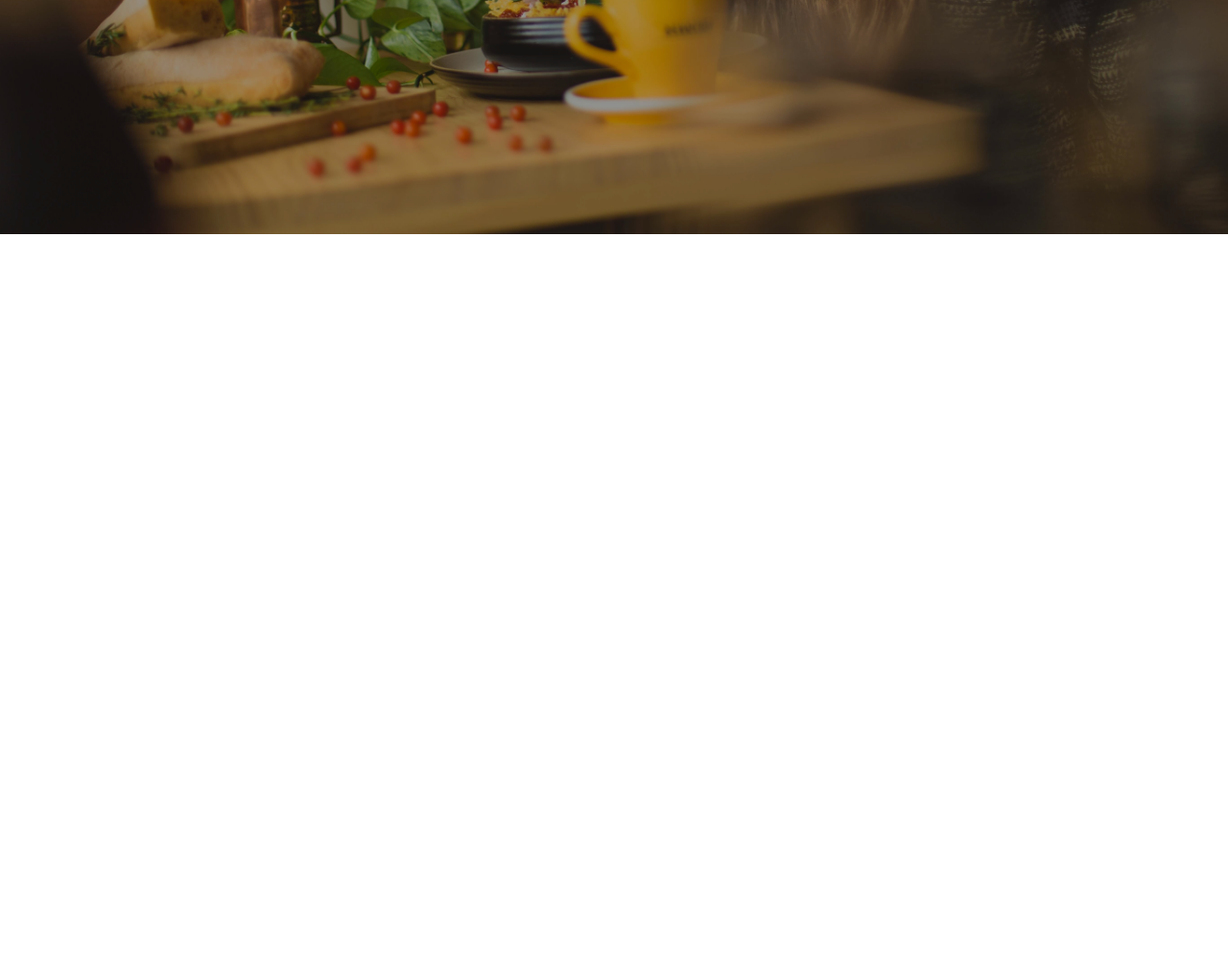
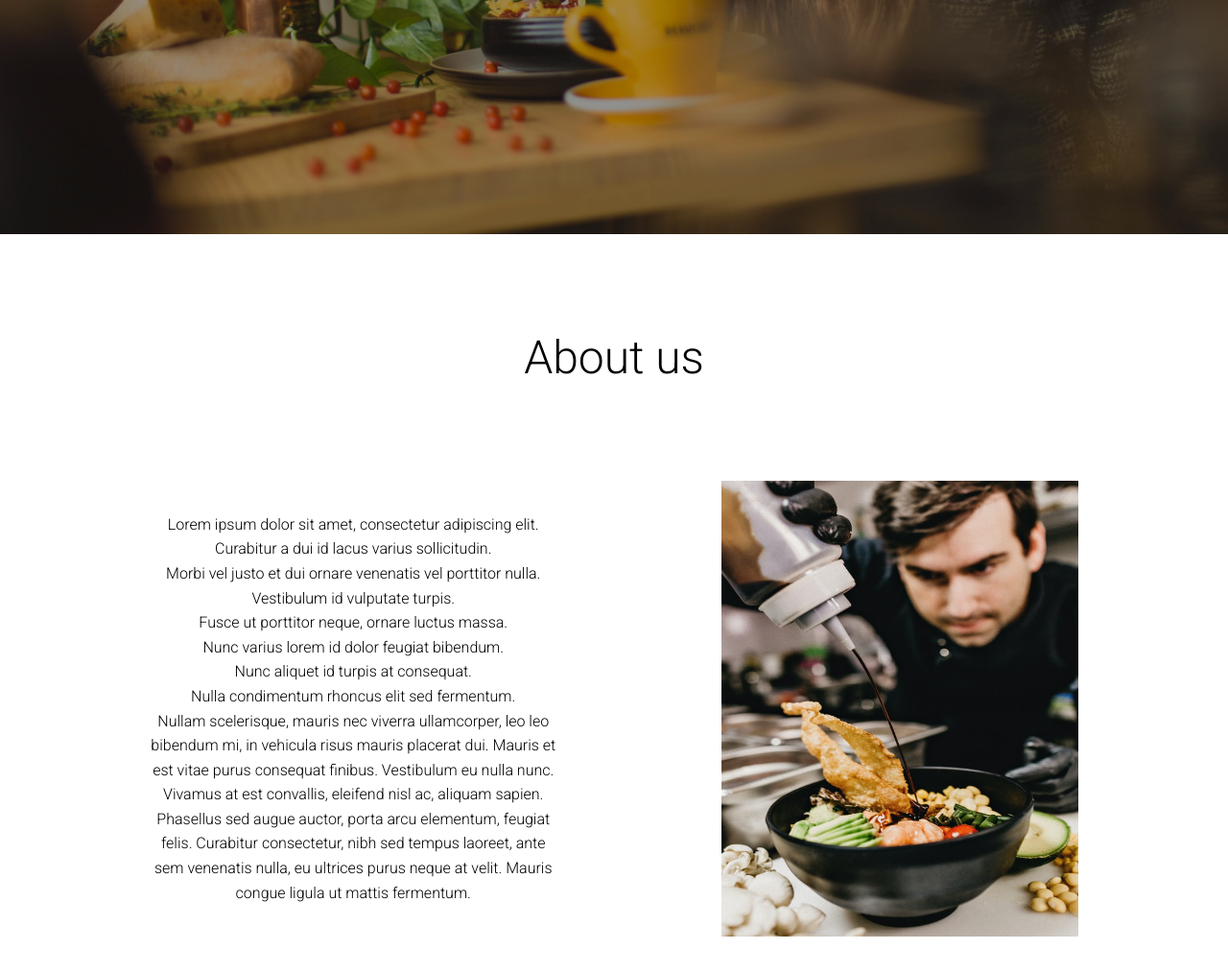
Before and after one commit to karol-wolski/restaurant, a website: page src/index.html in a window 1280 px wide. Shown: the part 556-1570 px from the top of the page at 96% size. Before the commit the page ends 800 px from the top, so only its background shows below. Drawn offline with nearby package versions, Linux system fonts and the light colour scheme; files that its build step writes are made by us from their sources; files whose address does not match are found by name.

Commit message:
feat: about us (#3)

```diff
--- a/src/index.html
+++ b/src/index.html
@@ -20,6 +20,36 @@
       </h1>
     </div>
   </section>
+
+  <div class="container">
+    <section id="about-us" class="about-us">
+      <h2 class="about-us__title">
+        About us
+      </h2>
+      <div class="about-us__container">
+        <p class="about-us__desc">
+          Lorem ipsum dolor sit amet, consectetur adipiscing elit.
+          Curabitur a dui id lacus varius sollicitudin. <br>
+          Morbi vel justo et dui ornare venenatis vel porttitor nulla. <br>
+          Vestibulum id vulputate turpis. <br>
+          Fusce ut porttitor neque, ornare luctus massa. <br>
+          Nunc varius lorem id dolor feugiat bibendum. <br>
+          Nunc aliquet id turpis at consequat. <br>
+          Nulla condimentum rhoncus elit sed fermentum. <br>
+          Nullam scelerisque, mauris nec viverra ullamcorper, leo leo
+          bibendum mi, in vehicula risus mauris placerat dui. Mauris et
+          est vitae purus consequat finibus. Vestibulum eu nulla nunc.
+          Vivamus at est convallis, eleifend nisl ac, aliquam sapien.
+          Phasellus sed augue auctor, porta arcu elementum, feugiat
+          felis. Curabitur consectetur, nibh sed tempus laoreet, ante
+          sem venenatis nulla, eu ultrices purus neque at velit. Mauris
+          congue ligula ut mattis fermentum.
+        </p>
+        <img class="about-us__image" src="./images/chef.jpg" alt="Head of the restaurant">
+      </div>
+    </section>
+  </div>
+
 </body>
 
 <script src="./js/script.js"></script>
--- a/src/scss/_fonts.scss
+++ b/src/scss/_fonts.scss
@@ -1 +1,2 @@
+$fLight: 300;
 $fRegular: 400;
--- /dev/null
+++ b/src/scss/about-us.scss
@@ -0,0 +1,43 @@
+@import './_fonts';
+.about-us {
+  padding: 10rem 0 5rem 0;
+
+  &__title {
+    font-size: 4.8rem;
+    font-weight: $fLight;
+    text-align: center;
+  }
+
+  &__container {
+    @include flex(space-around, center, column);
+    padding-top: 10rem;
+
+    @media (min-width: 768px) {
+      flex-direction: row;
+    }
+  }
+
+  &__desc {
+    font-size: 1.6rem;
+    font-weight: $fLight;
+    width: 42.5rem;
+    max-width: 100%;
+    text-align: center;
+    line-height: 1.6;
+  }
+
+  &__image {
+    display: none;
+    width: 37.2rem;
+    height: 47.5rem;
+
+    @media (min-width: 768px) {
+      display: block;
+      padding-left: 3rem;
+    }
+
+    @media (min-width: 1024px) {
+      padding-left: 0;
+    }
+  }
+}
--- a/src/scss/global.scss
+++ b/src/scss/global.scss
@@ -12,3 +12,10 @@ html {
   font-family: 'Roboto', sans-serif;
   font-size: 62.5%;
 }
+
+.container {
+  width: 1170px;
+  max-width: 100%;
+  padding: 0 15px;
+  margin: 0 auto;
+}
--- a/src/scss/main-slide.scss
+++ b/src/scss/main-slide.scss
@@ -15,7 +15,7 @@
     position: absolute;
     top: 0;
     left: 0;
-    width: 100vw;
+    width: 100%;
     @include z-index(main-slide-bg-shading);
   }
 
--- a/src/scss/style.scss
+++ b/src/scss/style.scss
@@ -1,2 +1,3 @@
 @import './global';
 @import './main-slide';
+@import './about-us.scss';
```
Also changed, not shown: src/images/chef.jpg (added).
